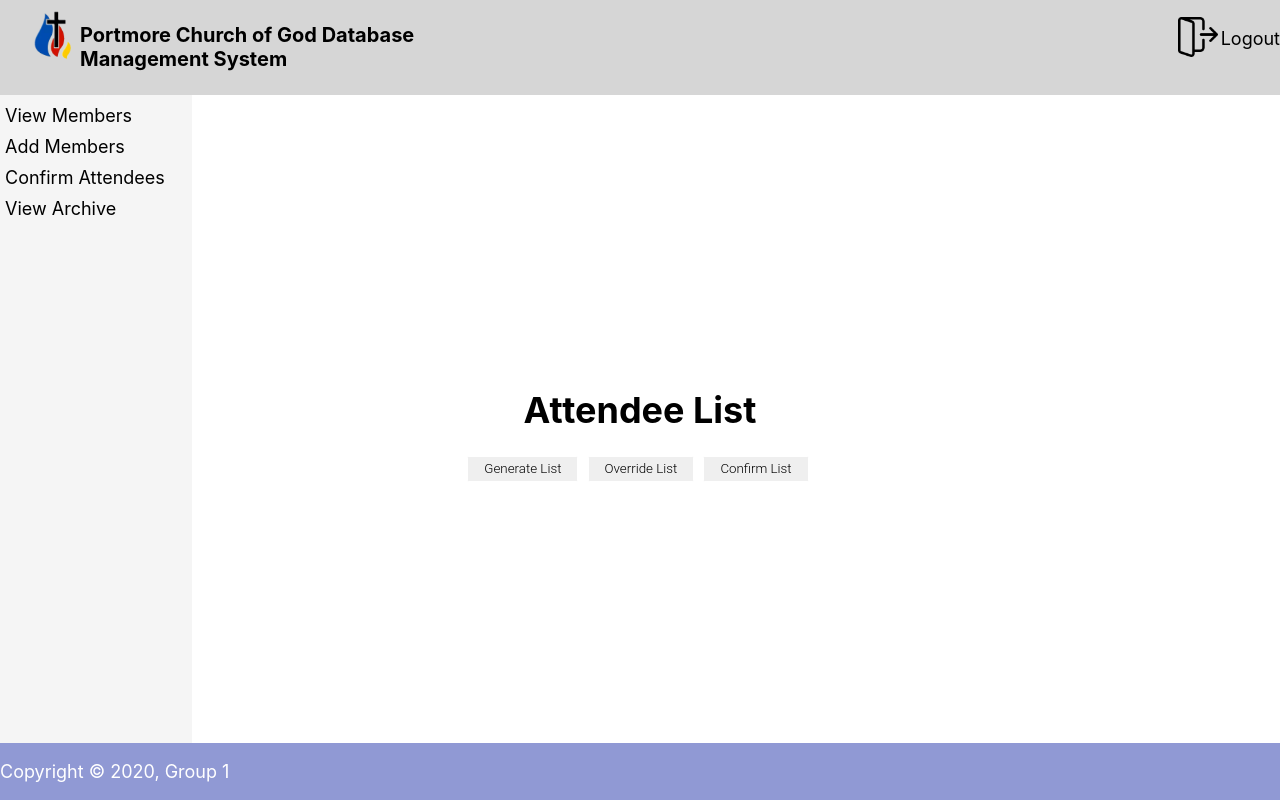
After one commit to RyZeRaid/PCOG-DBMS, a PHP site: page /AttendeeList.html in a window 1280 px wide. The commit adds this page. Run offline with PHP 8.4, Linux system fonts and the light colour scheme.

Commit message:
Added Attendee list screen

```diff
--- /dev/null
+++ b/AttendeeList.html
@@ -0,0 +1,47 @@
+<!DOCTYPE html>
+<html lang="en">
+<head>
+    <meta charset="UTF-8">
+    <meta http-equiv="X-UA-Compatible" content="IE=edge">
+    <meta name="viewport" content="width=device-width, initial-scale=1.0">
+    <title>Attendee List</title>
+    <link rel="stylesheet" href="styles/AttendeeList.css">
+    <link rel="stylesheet" href="styles/header.css">
+    <link rel="stylesheet" href="styles/footer.css">
+    <script src="logout.js"></script>
+</head>
+
+<header>
+    <img src="./img/pcog logo.png" alt="">
+    <h1>Portmore Church of God Database Management System</h1>
+
+    <div class="logout" id="logout">
+        <img src="./img/logout.png" alt="">
+        <p id="logout_user">Logout</p>
+    </div>
+</header>
+
+<body>
+    <div class="Attendee">
+        <aside>
+            <a href="memberslist.php">View Members</a>
+            <a href="#">Add Members</a>
+            <a href="#">Confirm Attendees</a>
+            <a href="#">View Archive</a>
+        </aside>
+        <main>
+            <h1> Attendee List</h1>
+            <div class="List"></div>
+            <div class="options">
+                <button id="generateList">Generate List</button>
+                <button id="overrideList">Override List</button>
+                <button id="confirmList">Confirm List</button>
+            </div>
+        </main>
+    </div>
+</body>
+
+<footer>
+    <p>Copyright &copy; 2020, Group 1</p>
+</footer>
+</html>
--- a/HomeScreen.html
+++ b/HomeScreen.html
@@ -8,7 +8,6 @@
     <link rel="stylesheet" href="./styles/HomeScreen.css"/>
     <link rel="stylesheet" href="./styles/footer.css">
     <link rel="stylesheet" href="./styles/header.css">
-    <script src="logout.js"></script>
     <script src="scripts/homescreen.js"></script>
 </head>
 
@@ -16,7 +15,7 @@
     <img src="./img/pcog logo.png" alt="">
     <h1>Portmore Church of God Database Management System</h1>
 
-    <div class="logout">
+    <div class="logout" id="logout">
         <img src="./img/logout.png" alt="">
         <p id="logout_user">Logout</p>
     </div>
--- a/logout.js
+++ b/logout.js
@@ -2,9 +2,9 @@ window.onload = function(){
 
     let logout = document.querySelector('.logout')
 
-    logout.addEventListener("click", onClick);
+    logout.addEventListener("click", Click);
 
-    function onClick(e){
+    function Click(e){
         window.location.href = "logout.php";
     }
 }
--- /dev/null
+++ b/styles/AttendeeList.css
@@ -0,0 +1,60 @@
+main{
+    display: flex;
+    flex-direction: column;
+    justify-content: center;
+    align-items: center;
+    padding-bottom: 20px;
+}
+
+button{
+    display:inline-block;
+    padding:0.35em 1.2em;
+    border:0.1em solid #FFFFFF;
+    margin:0 0.3em 0.3em 0;
+    border-radius:0.12em;
+    box-sizing: border-box;
+    text-decoration:none;
+    font-family:'Roboto',sans-serif;
+    font-weight:300;
+    color:black;
+    text-align:center;
+    transition: all 0.2s;
+}
+
+button:hover{
+    color:#000000;
+    background-color:#FFFFFF;
+}
+
+.Attendee{
+    display:grid;
+    grid-template-columns: 15% 70%;
+}
+
+body{
+    font-family: Impact, Haettenschweiler, 'Arial Narrow Bold', sans-serif;
+}
+
+a{
+    color: black;
+    text-decoration: none;
+    margin-top: 10px;
+    margin-left: 5px;
+}
+
+a:hover{
+    color: palevioletred;
+}
+
+.List{
+    text-align: center;
+    align-items: center;
+    justify-content: center;
+}
+
+aside{
+    display:flex;
+    flex-direction: column;
+    height: 85vh;
+    background-color: #F5F5F5;
+}
--- a/styles/header.css
+++ b/styles/header.css
@@ -22,7 +22,7 @@ header img {
 }
 
 .logout {
-    margin-left: 900px;
+    margin-left: 700px;
     display: flex;
     font-size: 18px;
 }
--- a/styles/memberslist.css
+++ b/styles/memberslist.css
@@ -65,6 +65,10 @@ a {
     text-decoration: none;
 }
 
+a:hover{
+    color: palevioletred;
+}
+
 aside div div {
     padding-top: 10px;
     padding-left: 5px;
```
Also changed, not shown: HomeScreen.php (+41 -1 lines), members.php (added, +23 -0 lines), memberslist.html (+5 -6 lines), scripts/homescreen.js (+9 -0 lines), scripts/memberslist.js (added, +36 -0 lines).
